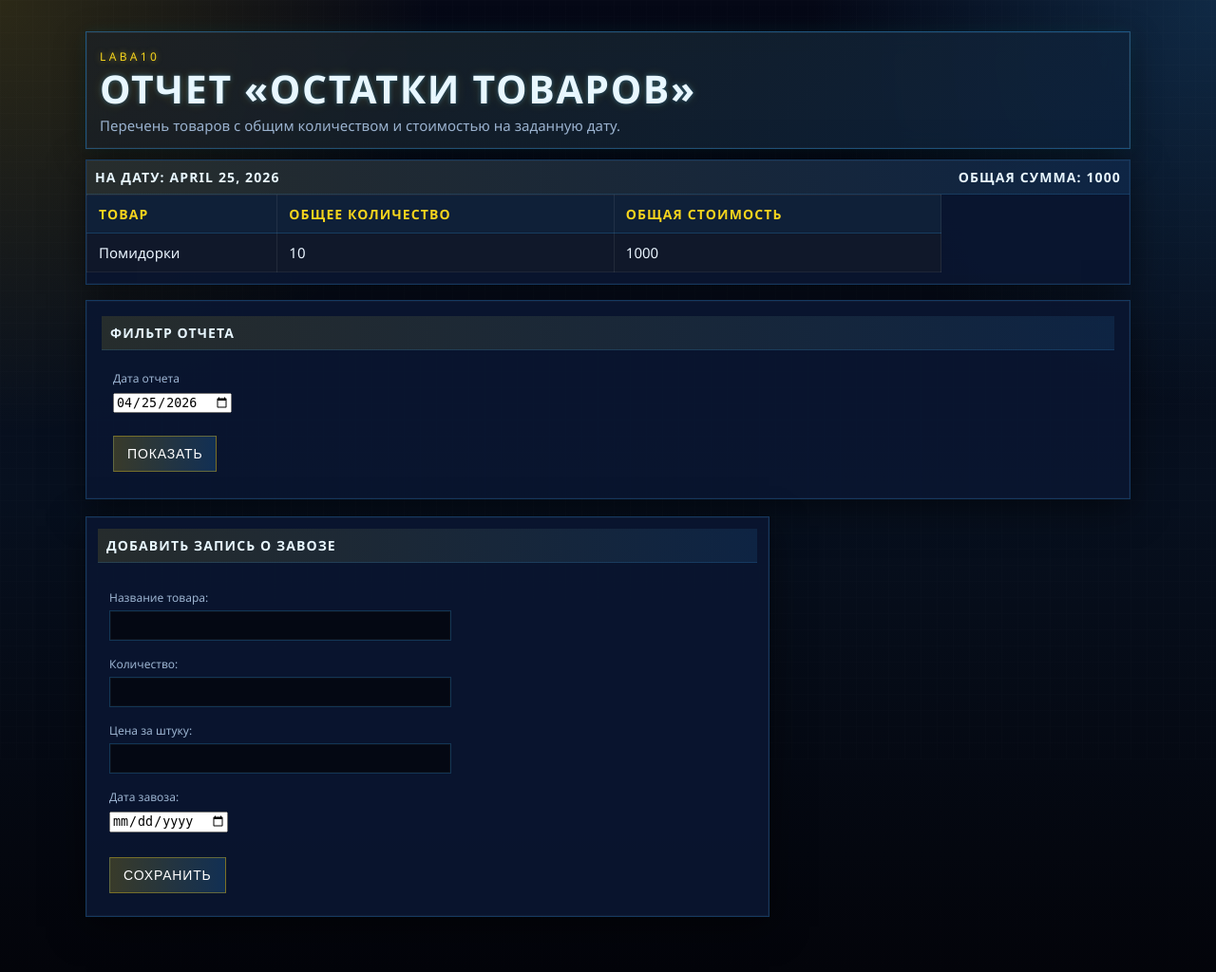
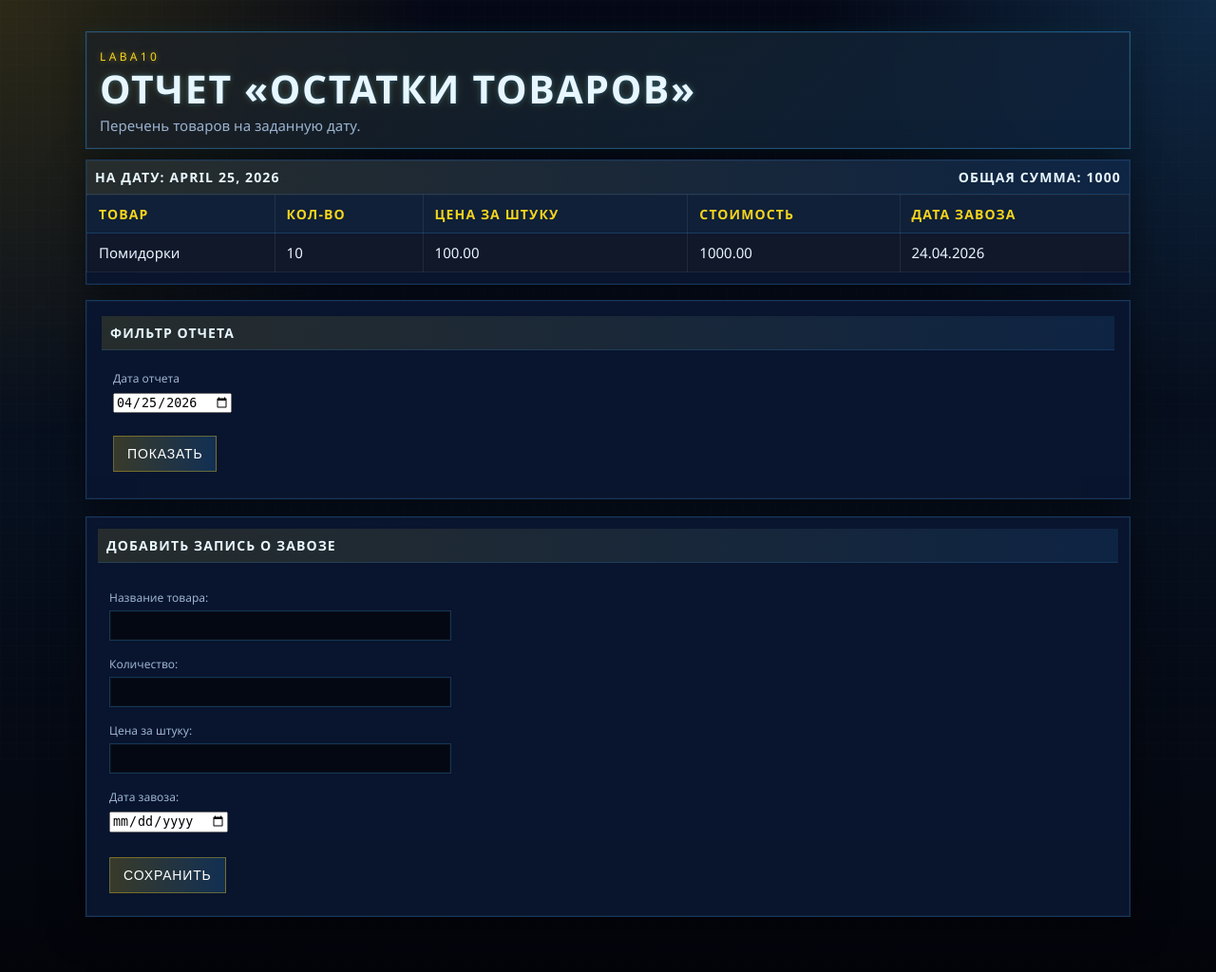
Before and after one commit to hekemi/CosLabs-MAI, a Django app: page / in a window 1280 px wide. Shown: the whole page at 95% size. Run offline with Django 5.2, Linux system fonts and the light colour scheme; data comes from the database, SQL or seed files in the repository.

Commit message:
Обновлен отчет о товарах: улучшен макет и изменены названия столбцов
Co-authored-by: Copilot <copilot@github.com>

```diff
--- a/Laba10/inventory/templates/inventory/report.html
+++ b/Laba10/inventory/templates/inventory/report.html
@@ -8,36 +8,40 @@
 </head>
 <body>
 <div class="wrap">
-    <section class="hero">
+    <section class="hero full-width-block">
         <div class="eyebrow">Laba10</div>
         <h1>Отчет «Остатки товаров»</h1>
-        <p class="subtitle">Перечень товаров с общим количеством и стоимостью на заданную дату.</p>
+        <p class="subtitle">Перечень товаров на заданную дату.</p>
     </section>
 
-    <section class="panel">
+    <section class="panel full-width-block">
         <div class="panel-head">
             <strong>На дату: {{ report_date }}</strong>
             <strong>Общая сумма: {{ grand_total }}</strong>
         </div>
         <div class="table-wrap">
-            <table>
+            <table class="table--full">
                 <thead>
                 <tr>
                     <th>Товар</th>
-                    <th>Общее количество</th>
-                    <th>Общая стоимость</th>
+                    <th>Кол-во</th>
+                    <th>Цена за штуку</th>
+                    <th>Стоимость</th>
+                    <th>Дата завоза</th>
                 </tr>
                 </thead>
                 <tbody>
-                {% for r in rows %}
+                {% for r in entries %}
                     <tr>
                         <td>{{ r.product_name }}</td>
-                        <td>{{ r.total_quantity }}</td>
-                        <td>{{ r.total_value }}</td>
+                        <td>{{ r.quantity }}</td>
+                        <td>{{ r.unit_price }}</td>
+                        <td>{{ r.total_cost }}</td>
+                        <td>{{ r.arrival_date|date:"d.m.Y" }}</td>
                     </tr>
                 {% empty %}
                     <tr>
-                        <td colspan="3" class="empty">Нет данных на выбранную дату.</td>
+                        <td colspan="5" class="empty">Нет данных на выбранную дату.</td>
                     </tr>
                 {% endfor %}
                 </tbody>
@@ -45,7 +49,7 @@
         </div>
     </section>
 
-    <form method="get" class="filters-form panel">
+    <form method="get" class="filters-form panel full-width-block">
         <div class="panel-head"><strong>Фильтр отчета</strong></div>
         <div style="padding:12px;">
             <label for="date">Дата отчета</label>
@@ -56,7 +60,7 @@
         </div>
     </form>
 
-    <form method="post" class="panel">
+    <form method="post" class="panel full-width-block">
         {% csrf_token %}
         <div class="panel-head"><strong>Добавить запись о завозе</strong></div>
         <div style="padding:12px;">
--- a/Laba10/inventory/views.py
+++ b/Laba10/inventory/views.py
@@ -20,22 +20,16 @@ def stock_report(request):
     except ValueError:
         report_date = date.today()
 
-    qs = ProductStock.objects.filter(arrival_date__lte=report_date)
-
-    rows = (
-        qs.values("product_name")
-        .annotate(total_quantity=Sum("quantity"), total_value=Sum("total_cost"))
-        .order_by("product_name")
-    )
-
-    grand_total = rows.aggregate(total=Sum("total_value"))["total"] or 0
+    # Детализация по товарам/завозам на выбранную дату
+    entries = ProductStock.objects.filter(arrival_date__lte=report_date).order_by("product_name", "arrival_date")
+    grand_total = entries.aggregate(total=Sum("total_cost"))["total"] or 0
 
     return render(
         request,
         "inventory/report.html",
         {
             "form": form,
-            "rows": rows,
+            "entries": entries,
             "report_date": report_date,
             "grand_total": grand_total,
         },
--- a/Laba10/static/main/css/style.css
+++ b/Laba10/static/main/css/style.css
@@ -385,3 +385,19 @@ button a:focus {
         grid-column: span 1;
     }
 }
+
+/* --- report layout overrides --- */
+.full-width-block {
+    width: 100%;
+    max-width: none;
+}
+
+form.full-width-block {
+    max-width: none;
+    width: 100%;
+}
+
+.table--full {
+    width: 100%;
+    max-width: none;
+}
```
